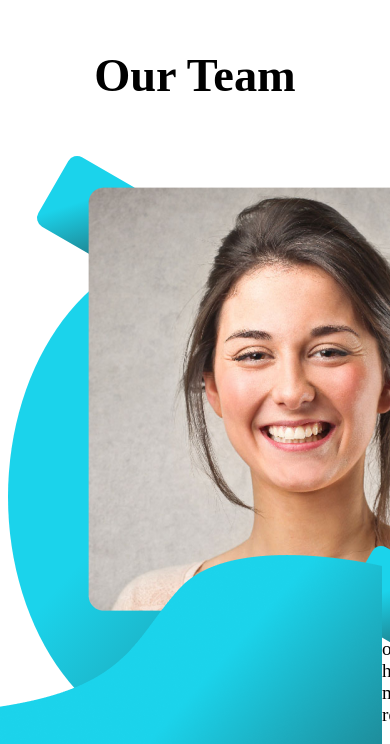
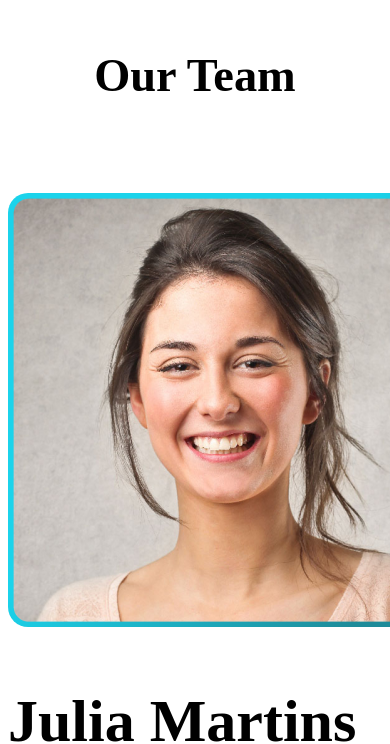
Before and after one commit to maikonweber/NaganoPrivete, a Next.js app: page / in a window 390 px wide. Shown: the part 4305-5049 px from the top of the page. Built offline with nearby package versions, Linux system fonts and the light colour scheme.

Commit message:
slide image css mobile

```diff
--- a/src/Components/Team/style.module.css
+++ b/src/Components/Team/style.module.css
@@ -110,3 +110,48 @@
        height: 4px;
        background-color: var(--primary-color);
 }
+
+
+@media (max-width:1200px){
+        .container{
+                height: auto;
+                align-items: center;
+                justify-content: center;
+        }
+        .container img.bg{
+                display: none;
+        }
+        .cont{
+                display: flex;
+                flex-direction: column;
+                align-items: center;
+                justify-content: center;
+                height: auto;
+        }
+        .contImage{
+            border-radius: 20px;
+            padding: 5px;
+            width: auto;
+            height: auto;
+            display: flex;
+            justify-content: center;
+            align-items: center;
+            margin: 0 auto;
+        }
+        .right{
+                max-width: 450px;
+        }
+        .contImage img{
+                top: 0;
+                left: 0;
+                display: block;
+                position: initial;
+        }
+        .contImage::before{
+                display: none;
+        }
+
+        .contImage::after{
+        display: none;
+        }
+}
--- a/src/Components/cardSlice/cardSlice.module.css
+++ b/src/Components/cardSlice/cardSlice.module.css
@@ -44,3 +44,7 @@
     padding: 10px;
     box-shadow: 8px 8px 10px #CCC;
 }
+
+@media (max-width:1200px){
+
+}
```
